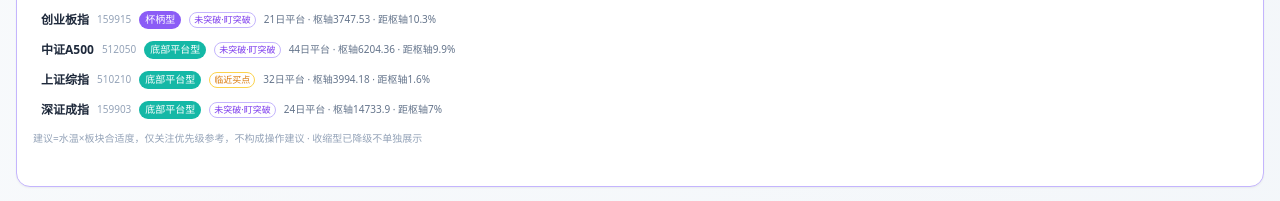
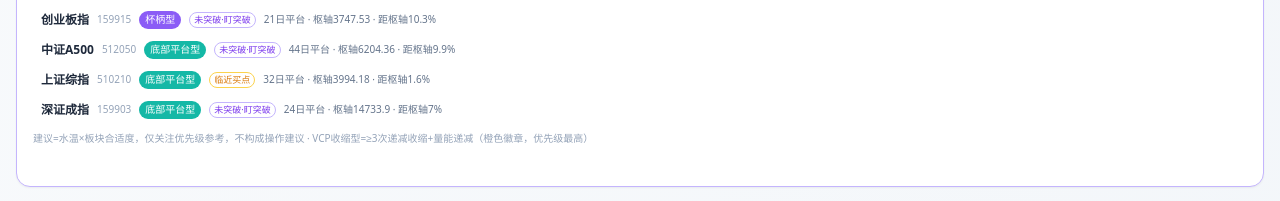
Before and after one commit to lokwu13/fund-hunter, a React (Vite) app: page / in a window 1280 px wide. Shown: the part 1540-1741 px from the top of the page. Built offline with nearby package versions, Linux system fonts and the light colour scheme.

Commit message:
速览VCP脚注更新：收缩型已恢复为正式类别(橙色徽章)

```diff
--- a/src/sections/WeeklySummary.tsx
+++ b/src/sections/WeeklySummary.tsx
@@ -418,7 +418,7 @@ export default function WeeklySummary({ onNavigate }: WeeklySummaryProps) {
               </div>
             )}
             <p className="text-[10px] text-slate-400 mt-2">
-              建议=水温×板块合适度，仅关注优先级参考，不构成操作建议 · 收缩型已降级不单独展示
+              建议=水温×板块合适度，仅关注优先级参考，不构成操作建议 · VCP收缩型=≥3次递减收缩+量能递减（橙色徽章，优先级最高）
             </p>
           </CardContent>
         </Card>
```
